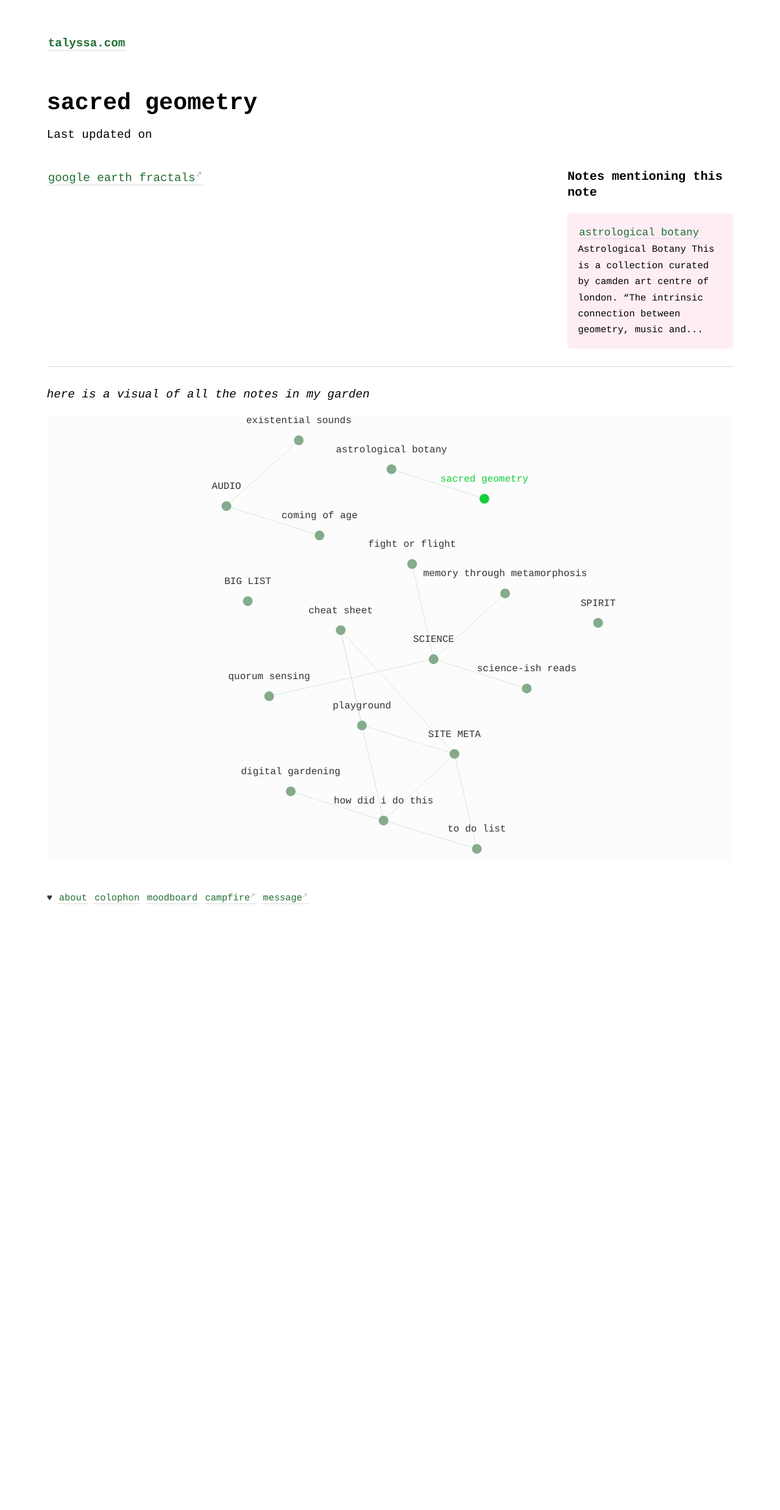
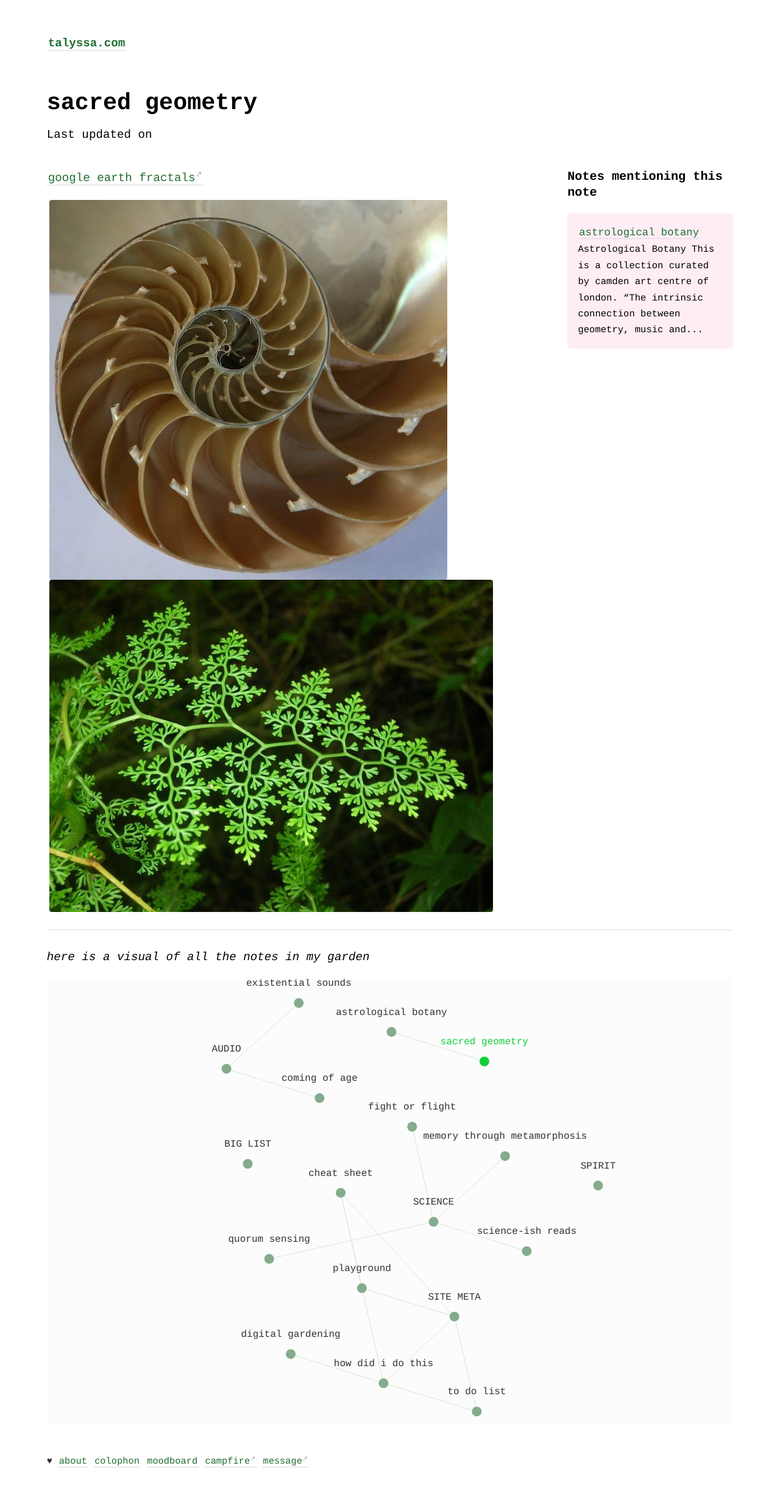
Before and after one commit to geminiworms/talyssagarden.github.io, a Jekyll site: the page built from _notes/sacred-geometry.md, in a window 1280 px wide. Shown: the whole page at 61% size. Built offline with Jekyll 4.4.1, drawn with Linux system fonts in a browser that asks for light colours; before the commit the page ends 1553 px from its top, so only the background shows below that.

Commit message:
Update sacred-geometry.md

```diff
--- a/_notes/sacred-geometry.md
+++ b/_notes/sacred-geometry.md
@@ -2,3 +2,42 @@
 title: sacred geometry
 ---
 [google earth fractals](http://paulbourke.net/fractals/googleearth/)
+
+
+<html>
+<style>
+* {
+  box-sizing: border-box;
+}
+
+.row {
+  display: -ms-flexbox; /* IE10 */
+  display: flex;
+  -ms-flex-wrap: wrap; /* IE10 */
+  flex-wrap: wrap;
+  padding: 0 4px;
+}
+
+/* Responsive layout - makes a two column-layout instead of four columns */
+@media screen and (max-width: 800px) {
+  .column {
+    -ms-flex: 50%;
+    flex: 50%;
+    max-width: 50%;
+  }
+}
+
+</style>
+<body>
+
+
+<!-- Photo Grid -->
+<div class="row">
+  <div class="column">
+    <img src="/assets/nautilus.jpg" style="width:100%">
+
+  </div>
+  <div class="column">
+    <img src="/assets/fern.jpg" style="width:100%">
+
+  </div>
```
